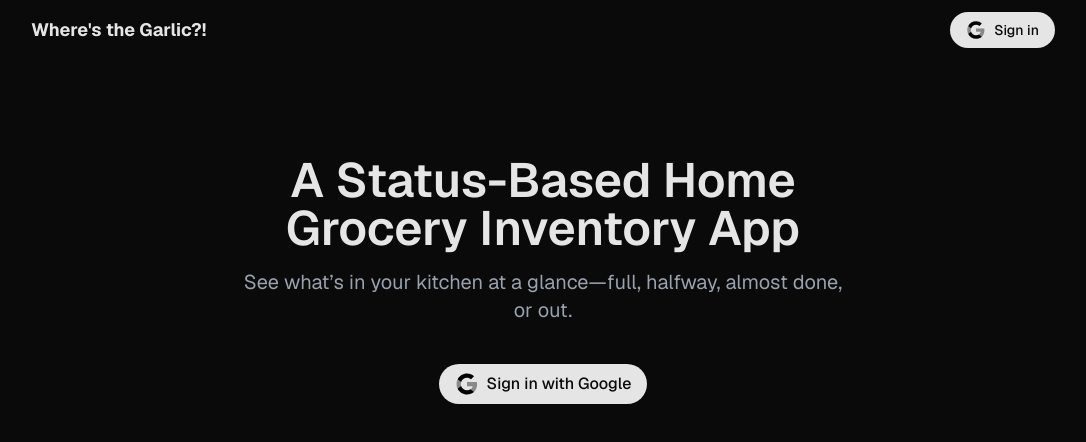
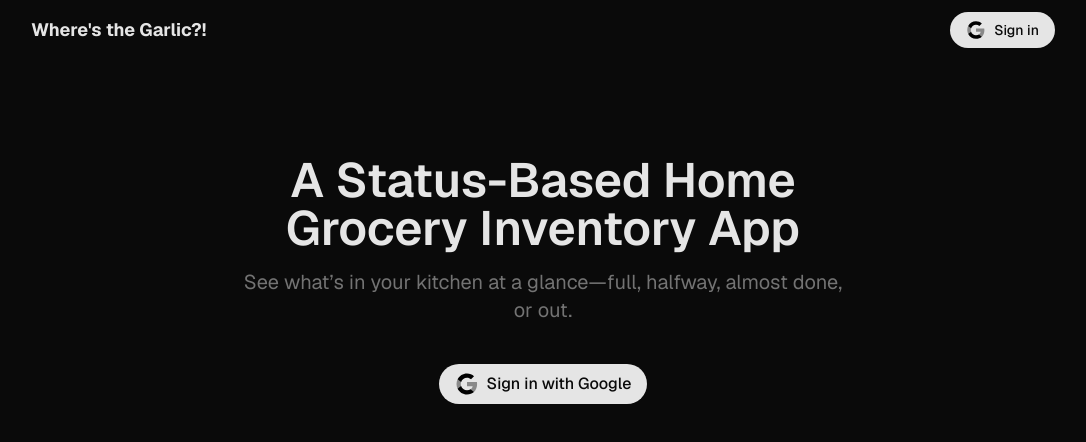
Before and after one commit to internetdrew/wheres-the-garlic, a Next.js app: page / in a window 1280 px wide. Shown: the top 442 px of the page, without its empty margins (97-1183 px from the left). Built offline with nearby package versions, Linux system fonts and the light colour scheme; no server answers.

Commit message:
update text color

```diff
--- a/app/(marketing)/page.tsx
+++ b/app/(marketing)/page.tsx
@@ -15,7 +15,7 @@ export default async function Home() {
           <h1 className='text-3xl font-semibold lg:text-5xl'>
             A Status-Based Home Grocery Inventory App
           </h1>
-          <p className='px-8 text-lg text-gray-400 lg:px-4 lg:text-xl'>
+          <p className='px-8 text-lg text-neutral-500 lg:px-4 lg:text-xl'>
             See what’s in your kitchen at a glance—full, halfway, almost done,
             or out.
           </p>
```
